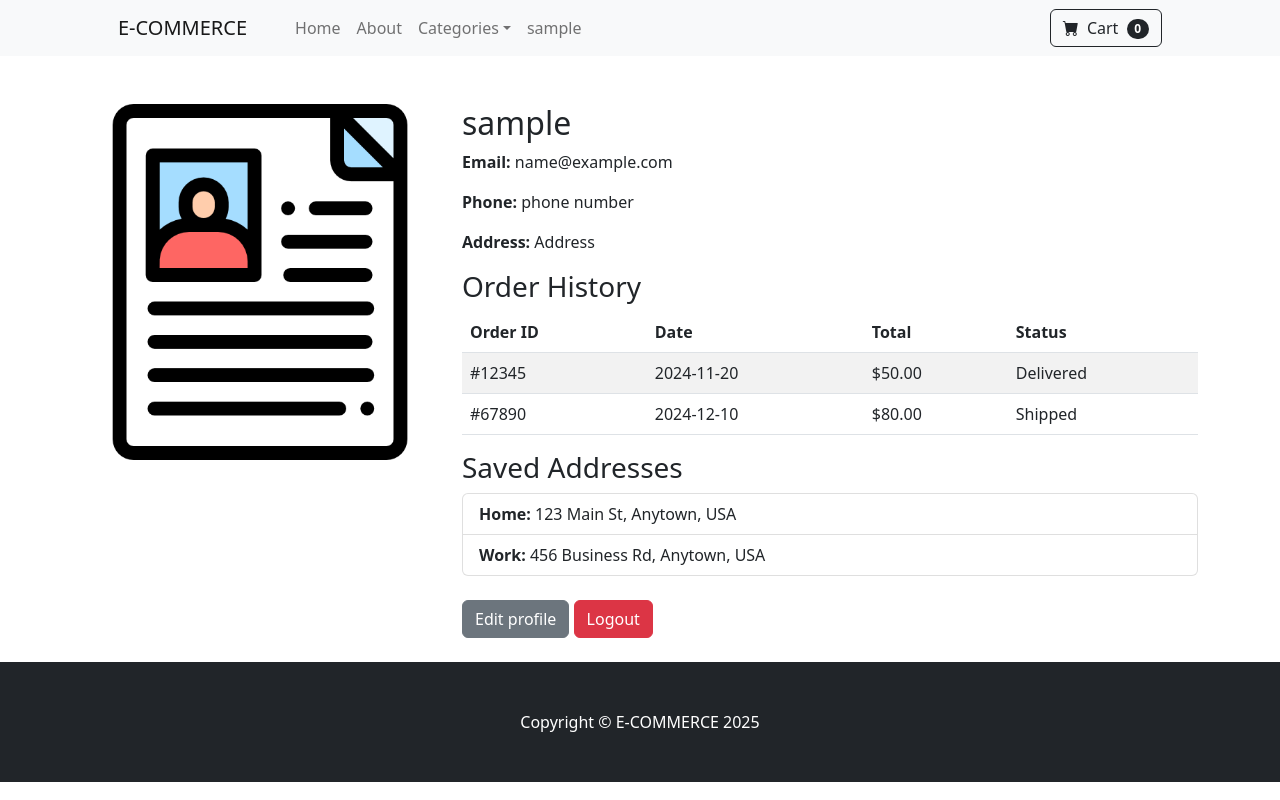
After one commit to Zo0M999/e_commerce, a Django app: page /registration/profile/ in a window 1280 px wide. The commit adds this page. Run offline with Django 5.2, Linux system fonts and the light colour scheme; the visitor is signed in with stand-in values (Sample User, id 1); data comes from the database, SQL or seed files in the repository; data that the repository does not hold is empty; some libraries are stand-ins or nearby versions.

Commit message:
Added user profile page, added functionality such as editing info (username, name, surname, email), added changing password

```diff
--- a/e_commerce/cart/views.py
+++ b/e_commerce/cart/views.py
@@ -26,7 +26,7 @@ def cart_add(request):
         product = get_object_or_404(Product, id=product_id)
 
         cart.add(product=product, quantity=quantity)
-        messages.success(request, 'Product added to cart!')
+        messages.info(request, 'Product added to cart!')
         return JsonResponse({
             'quantity': cart.__len__(),
         })
--- a/e_commerce/registration/urls.py
+++ b/e_commerce/registration/urls.py
@@ -6,4 +6,8 @@ urlpatterns = [
     path('login/', views.login_user, name='login'),
     path('logout/', views.logout_user, name='logout'),
     path('register/', views.register_user, name='register'),
+    path('profile/', views.profile, name='profile'),
+    path('edit_profile/', views.edit_profile, name='edit_profile'),
+    path('check_old_password', views.check_old_password, name='check_old_password'),
+    path('update_password', views.update_password, name='update_password'),
 ]
--- a/e_commerce/registration/views.py
+++ b/e_commerce/registration/views.py
@@ -1,9 +1,8 @@
 from django.shortcuts import render, redirect
 from django.contrib.auth import authenticate, login, logout
+from django.contrib.auth.models import User
 from django.contrib import messages
-from .forms import SignUpForm
-
-from bs4 import BeautifulSoup
+from .forms import SignUpForm, UpdateUserForm, CheckOldPasswordForm, ChangePasswordForm
 
 
 def login_user(request):
@@ -30,7 +29,6 @@ def logout_user(request):
     messages.success(request, 'You have been logged out!')
     return redirect('store:home')
 
-
 def register_user(request):
     form = SignUpForm()
     if request.method == 'POST':
@@ -44,14 +42,80 @@ def register_user(request):
             messages.success(request, f'Account created for {username}!')
             return redirect('store:home')
         else:
-            errors = form.errors
-            for _, error in errors.items():
-                soup = BeautifulSoup(str(error), 'html.parser')
-                error_message = soup.find('ul', class_='errorlist').find('li').text
-                messages.error(request, error_message)
+            for error in list(form.errors.values()):
+                messages.error(request, error)
             return redirect('registration:register')
 
     return render(request, 'registration/register.html', context={
         'title': 'Register',
         'form': form,
     })
+
+def profile(request):
+    if request.user.is_authenticated:
+        user = User.objects.get(id=request.user.id)
+        return render(request, 'registration/profile.html', context={
+            'user': user
+        })
+    else:
+        return redirect('registration:login')
+
+def edit_profile(request):
+    if request.user.is_authenticated:
+        curr_user = User.objects.get(id=request.user.id)
+        user_form = UpdateUserForm(request.POST or None, instance=curr_user)
+        if user_form.is_valid():
+            user_form.save()
+
+            login(request, curr_user)
+            messages.success(request, 'Profile updated successfully!')
+            return redirect('registration:profile')
+
+        return render(request, 'registration/edit_profile.html', context={
+            'title': 'Edit profile',
+            'user_form': user_form,
+        })
+    else:
+        messages.error(request, 'You need to be logged in to update your profile!')
+        return redirect('store:home')
+
+def check_old_password(request):
+    form = CheckOldPasswordForm()
+    if request.user.is_authenticated:
+        curr_user = request.user
+        if request.method == 'POST':
+            old_password = request.POST.get('old_password')
+            if curr_user.check_password(old_password):
+                return redirect('registration:update_password')
+            else:
+                messages.error(request, 'Invalid password!')
+                return redirect('registration:check_old_password')
+
+    return render(request, 'registration/check_old_password.html', context={
+        'title': 'Check old password',
+        'form': form,
+    })
+
+def update_password(request):
+    if request.user.is_authenticated:
+        curr_user = request.user
+        if request.method == 'POST':
+            form = ChangePasswordForm(curr_user, request.POST)
+            if form.is_valid():
+                form.save()
+                login(request, curr_user)
+                messages.success(request, 'Password updated successfully!')
+                return redirect('registration:profile')
+            else:
+                for error in list(form.errors.values()):
+                    messages.error(request, error)
+                return redirect('registration:update_password')
+        else:
+            form = ChangePasswordForm(request.user)
+            return render(request, 'registration/update_password.html', context={
+                'title': 'Update password',
+                'form': form,
+            })
+    else:
+        messages.error(request, 'You need to be logged in to update your password!')
+        return redirect('store:home')
--- a/e_commerce/requirements.txt
+++ b/e_commerce/requirements.txt
@@ -1,6 +1,4 @@
 asgiref==3.8.1
-beautifulsoup4==4.12.3
-bs4==0.0.2
 Django==5.1.5
 mysqlclient==2.2.4
 pillow==11.1.0
--- a/e_commerce/templates/layouts/base.html
+++ b/e_commerce/templates/layouts/base.html
@@ -27,7 +27,13 @@
                         <strong>Message: </strong> {{ message }}
                         <button type="button" class="btn-close" data-bs-dismiss="alert" aria-label="Close"></button>
                     </div>
+                {% elif message.tags == 'info' %}
+                    <div class="alert alert-primary alert-dismissible fade show" role="alert">
+                        <strong>Message: </strong> {{ message }}
+                        <button type="button" class="btn-close" data-bs-dismiss="alert" aria-label="Close"></button>
+                    </div>
                 {% endif %}
+
             {% endfor %}
         {% endif %}
 
--- a/e_commerce/templates/layouts/header.html
+++ b/e_commerce/templates/layouts/header.html
@@ -52,6 +52,22 @@
             </div>
         </div>
     </header>
+{% elif title == 'Edit profile' %}
+    <header class="bg-dark py-5">
+        <div class="container px-4 px-lg-5 my-5">
+            <div class="text-center text-white">
+                <h1 class="display-4 fw-bolder">Edit {{ user }} page</h1>
+            </div>
+        </div>
+    </header>
+{% elif title == 'Update password' %}
+    <header class="bg-dark py-5">
+        <div class="container px-4 px-lg-5 my-5">
+            <div class="text-center text-white">
+                <h1 class="display-4 fw-bolder">Update password</h1>
+            </div>
+        </div>
+    </header>
 {% else %}
     <header></header>
 {% endif %}
--- a/e_commerce/templates/layouts/navigation.html
+++ b/e_commerce/templates/layouts/navigation.html
@@ -17,7 +17,7 @@
                     </ul>
                 </li>
                 {% if user.is_authenticated %}
-                    <li class="nav-item"><a class="nav-link" href="{% url 'registration:logout' %}">Logout</a></li>
+                    <li class="nav-item"><a class="nav-link" href="{% url 'registration:profile' %}">{{ user }}</a></li>
                 {% else %}
                     <li class="nav-item"><a class="nav-link" href="{% url 'registration:login' %}">Login</a></li>
                     <li class="nav-item"><a class="nav-link" href="{% url 'registration:register' %}">Register</a></li>
--- /dev/null
+++ b/e_commerce/templates/registration/profile.html
@@ -0,0 +1,61 @@
+{% extends 'layouts/base.html' %}
+
+
+{% block content %}
+{% load static %}
+    <div class="container mt-5">
+        <div class="row">
+            <div class="col-md-4">
+                {% if user.photo %}
+                    <img class="card-img-top mb-5 mb-md-0" src="..." alt="...">
+                {% else %}
+                    <img class="card-img-top mb-5 mb-md-0" src="{% static 'assets/personal-profile.png' %}" alt="...">
+                {% endif %}
+            </div>
+            <div class="col-md-8">
+                <h2>{{ user }}</h2>
+                <p><strong>Email: </strong>{{ user.email }}</p>
+                <p><strong>Phone: </strong>phone number</p>
+                <p><strong>Address: </strong>Address</p>
+
+                <h3>Order History</h3>
+                <table class="table table-striped">
+                    <thead>
+                        <tr>
+                            <th>Order ID</th>
+                            <th>Date</th>
+                            <th>Total</th>
+                            <th>Status</th>
+                        </tr>
+                    </thead>
+                    <tbody>
+                        <tr>
+                            <td>#12345</td>
+                            <td>2024-11-20</td>
+                            <td>$50.00</td>
+                            <td>Delivered</td>
+                        </tr>
+                        <tr>
+                            <td>#67890</td>
+                            <td>2024-12-10</td>
+                            <td>$80.00</td>
+                            <td>Shipped</td>
+                        </tr>
+                        </tbody>
+                </table>
+
+                <h3>Saved Addresses</h3>
+                <ul class="list-group">
+                    <li class="list-group-item"><strong>Home:</strong> 123 Main St, Anytown, USA</li>
+                    <li class="list-group-item"><strong>Work:</strong> 456 Business Rd, Anytown, USA</li>
+                    </ul>
+
+                <br/>
+                <a class="btn btn-secondary" href="{% url 'registration:edit_profile' %}">Edit profile</a>
+                <a class="btn btn-danger" href="{% url 'registration:logout' %}">Logout</a>
+                <br/>
+                <br/>
+            </div>
+        </div>
+    </div>
+{% endblock %}
```
Also changed, not shown: e_commerce/registration/forms.py (+70 -21 lines), e_commerce/templates/registration/check_old_password.html (added, +18 -0 lines), e_commerce/templates/registration/edit_profile.html (added, +19 -0 lines), e_commerce/templates/registration/update_password.html (added, +18 -0 lines), e_commerce/static/assets/personal-profile.png (added).
